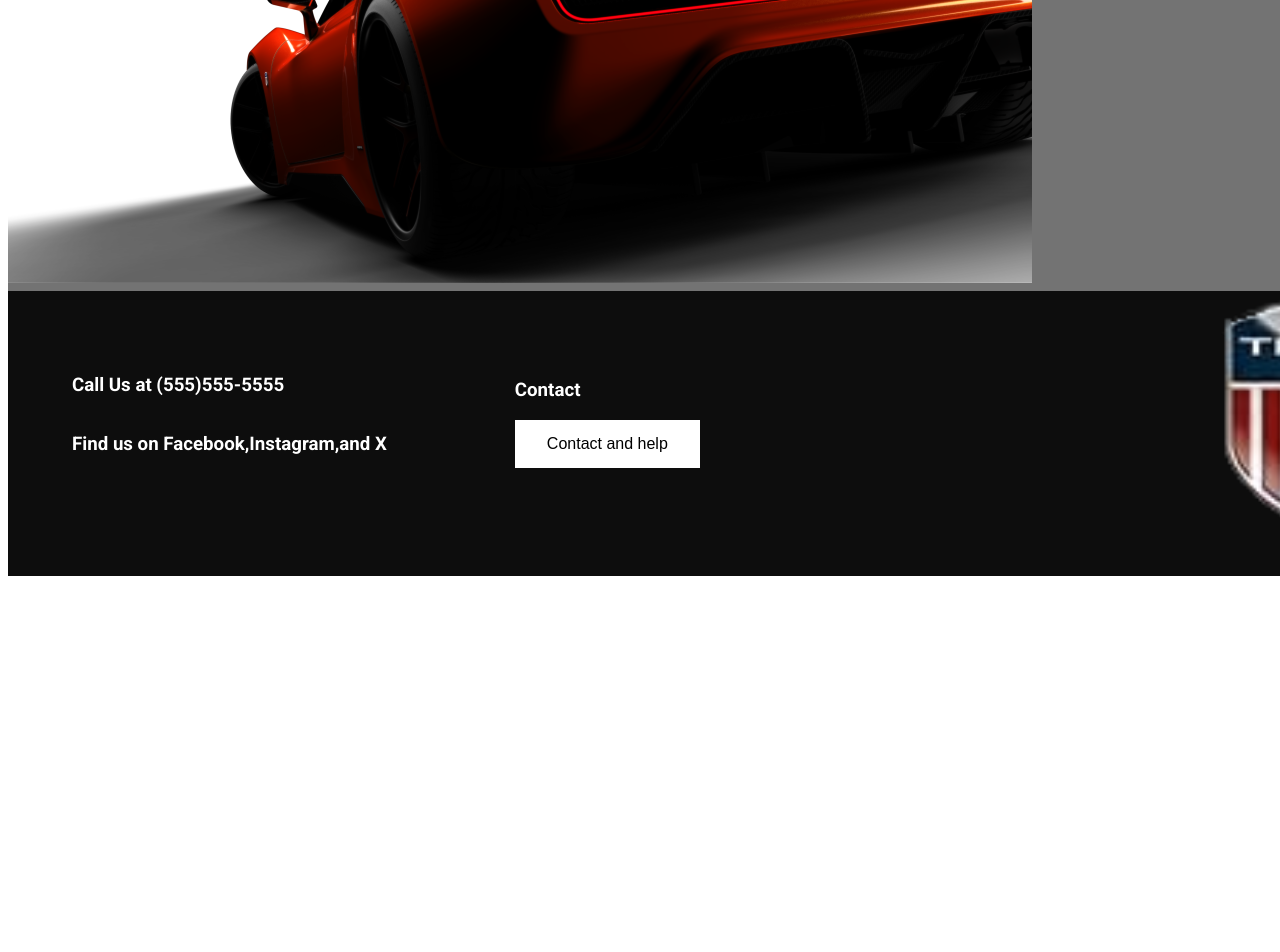
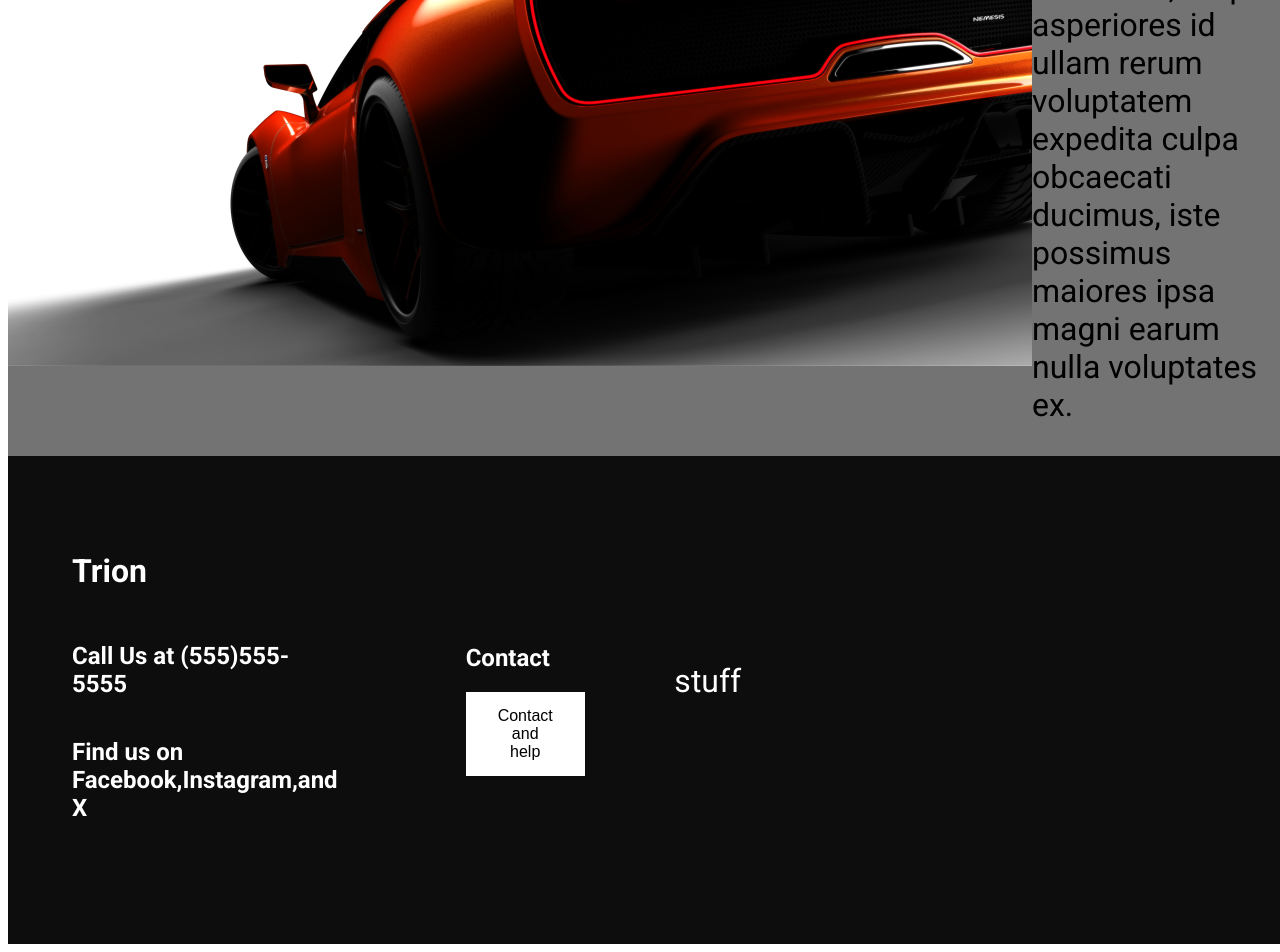
Before and after one commit to SadChimera/supercar-website-am-david-s-team-COPY, a plain HTML site: page index.html in a window 1280 px wide. Shown: the part 2446-3398 px from the top of the page. Before the commit the page ends 3030 px from the top, so only its background shows below. Drawn offline with Linux system fonts and the light colour scheme.

Commit message:
why dis so hard

```diff
--- a/index.html
+++ b/index.html
@@ -59,7 +59,7 @@
             </section>
         </section>
         <section class="pic2">
-            <p>Lorem ipsum dolor sit amet consectetur adipisicing elit. Perspiciatis provident reiciendis, itaque
+            <p class="texthome2">Lorem ipsum dolor sit amet consectetur adipisicing elit. Perspiciatis provident reiciendis, itaque
                 asperiores id ullam rerum voluptatem expedita culpa obcaecati ducimus, iste possimus maiores ipsa magni
                 earum nulla voluptates ex.
             </p>
@@ -74,13 +74,16 @@
     <footer>
         <section class="foot">
             <section class="foot-text">
-                <h1>Call Us at (555)555-5555</h1>
-                <h1>Find us on Facebook,Instagram,and X</h1>
+                <h1 class="big-foot">Trion</h1>
+                <h2>Call Us at (555)555-5555</h2>
+                <h2>Find us on Facebook,Instagram,and X</h2>
             </section>
             <section class="Contact">
-                <h1>Contact</h1>
+                <h2>Contact</h2>
                 <button class="buttons">Contact and help</button>
-
+            </section>
+            <section class="more-foot">
+                <p>stuff</p>
             </section>
             <section class="img50">
                 <img src="Untitled-1-Recovered-Recovered-removebg-preview.png">
--- a/style.css
+++ b/style.css
@@ -725,7 +725,7 @@ ul li ul:focus {
     flex-direction: column;
     justify-content: center;
     align-self: center;
-    margin: 5%;
+    margin-top: 8%;
 }
 
 .buttons {
@@ -754,15 +754,14 @@ ul li ul:focus {
 
 .pic2 {
     display: flex;
-    flex-direction: row-reverse;
+    align-items: center;
     font-size: xx-large;
     padding-top: 30px;
-
+    flex-direction: row-reverse;
 }
 
 .imgfinal {
-    margin-right: 30px;
-    max-width: 50%;
+
 
 }
 
@@ -780,6 +779,23 @@ ul li ul:focus {
 }
 .img50{
     display: flex;
-    margin-left: 30%;
+    margin-left: 44%;
+    height: 125px;
+    margin-top: 10%;
+}
+
+.big-foot{
+    display: flex;
+    font-size: xx-large;
 
 }
+
+.more-foot{
+    display: flex;
+    flex-direction: column;
+    justify-content: center;
+    align-self: center;
+    padding-left: 2%;
+    margin-bottom: 0%;
+    font-size: xx-large;
+}
```
